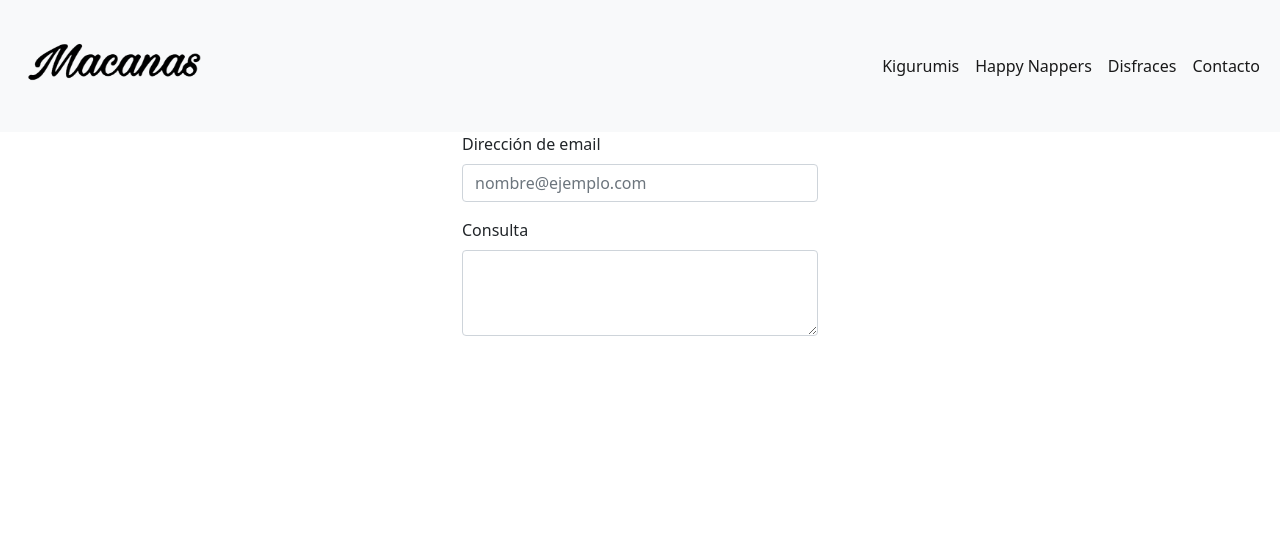
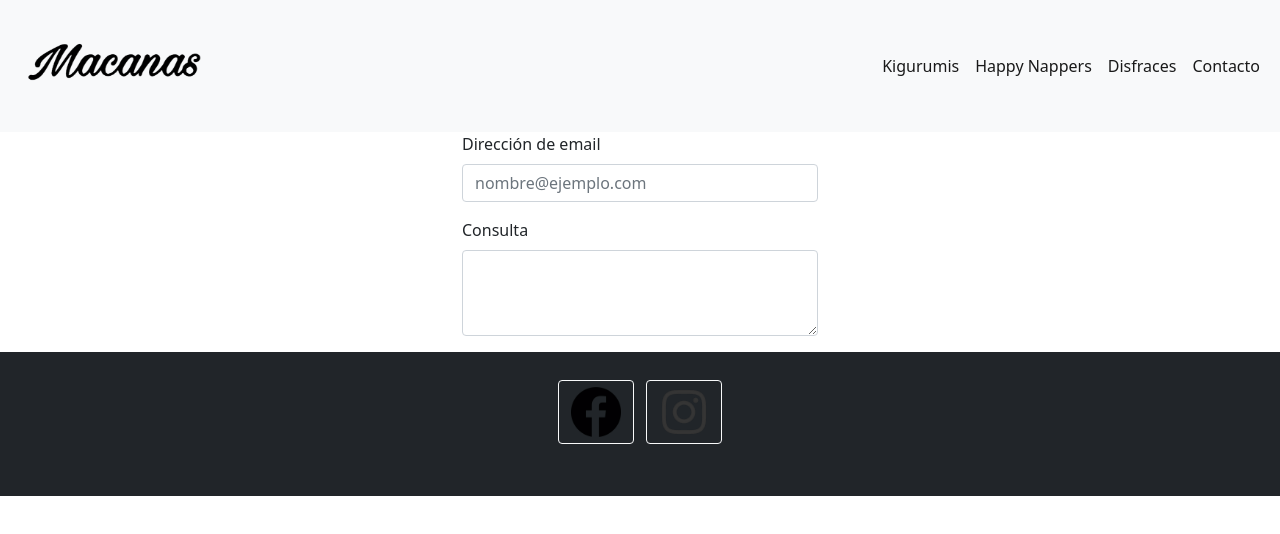
Before and after one commit to narelamnz/Macanas_Narela_M-ndez, a plain HTML site: page pages/contacto.html in a window 1280 px wide. Drawn offline with nearby package versions, Linux system fonts and the light colour scheme.

Commit message:
Agregue el footer que me olvide en Contacto

```diff
--- a/pages/contacto.html
+++ b/pages/contacto.html
@@ -115,6 +115,24 @@
     </div>
     </div>
 
+    <footer class="bg-dark text-center text-white">
+      <!-- Grid container -->
+      <div class="container p-4">
+        <!-- Section: Social media -->
+        <section class="mb-4">
+          <!-- Facebook -->
+          <a class="btn btn-outline-light btn-floating m-1" href="https://www.facebook.com/macanasar" role="button"
+            ><i class="fab fa-facebook-f"></i
+          > <img src="../imagenes/fb.png" width="50px" height="50px"></a>
+
+          <!-- Instagram -->
+          <a class="btn btn-outline-light btn-floating m-1" href="https://www.instagram.com/macanasar/" role="button"
+            ><i class="fab fa-instagram"></i
+          > <img src="../imagenes/ig-logo.png" width="50px" height="50px"></a>
+        </section>
+       </div>
+    </footer>
+
       <script src="https://cdn.jsdelivr.net/npm/bootstrap@5.0.2/dist/js/bootstrap.bundle.min.js" integrity="sha384-MrcW6ZMFYlzcLA8Nl+NtUVF0sA7MsXsP1UyJoMp4YLEuNSfAP+JcXn/tWtIaxVXM" crossorigin="anonymous"></script>
 </body>
 </html>
```
Also changed, not shown: index.html (+1 -1 lines).
